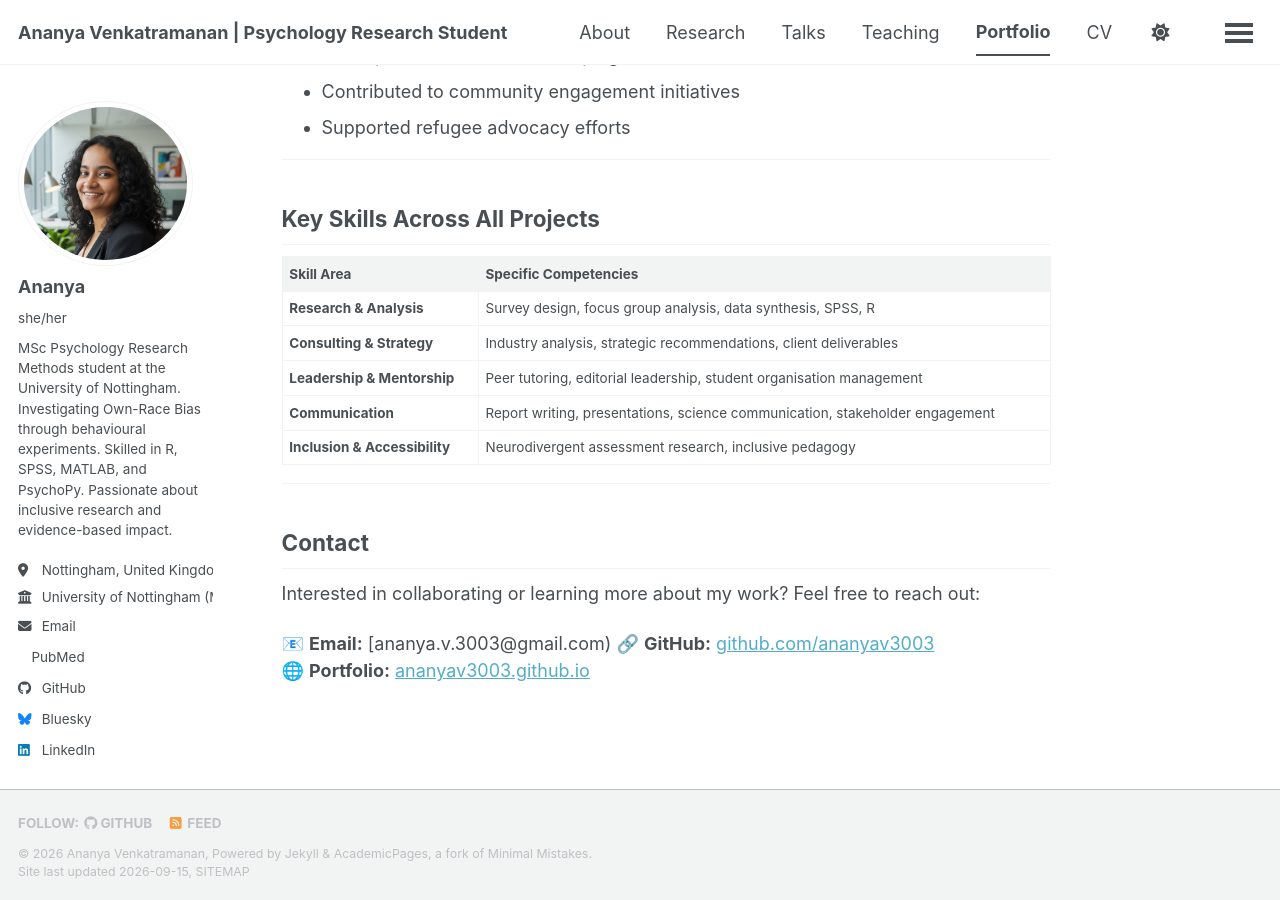
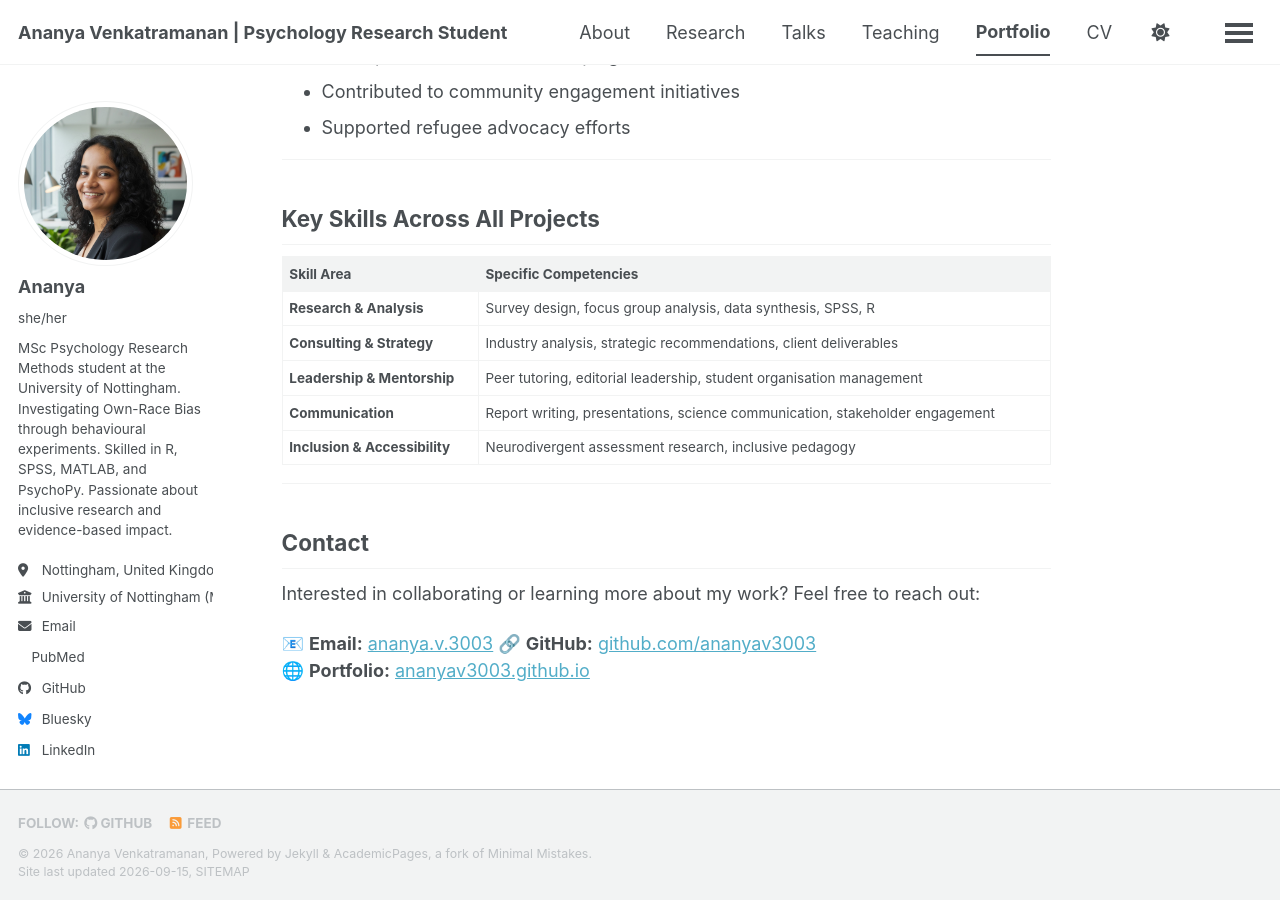
Before and after one commit to ananyav3003/ananyav3003.github.io, a Jekyll site: the page built from _pages/portfolio.md, in a window 1280 px wide and 900 px high, scrolled down 3258 px. Built offline with Jekyll 4.4.1, drawn with Linux system fonts in a browser that asks for light colours; a style sheet for code colours, icons or effects is not loaded.

Commit message:
Fix email link formatting in portfolio.md

```diff
--- a/_pages/portfolio.md
+++ b/_pages/portfolio.md
@@ -124,6 +124,6 @@ Chennai, India
 
 Interested in collaborating or learning more about my work? Feel free to reach out:
 
-📧 **Email:** [ananya.v.3003@gmail.com)
+📧 **Email:** [ananya.v.3003](@gmail.com)
 🔗 **GitHub:** [github.com/ananyav3003](https://github.com/ananyav3003)
 🌐 **Portfolio:** [ananyav3003.github.io](https://ananyav3003.github.io)
```
